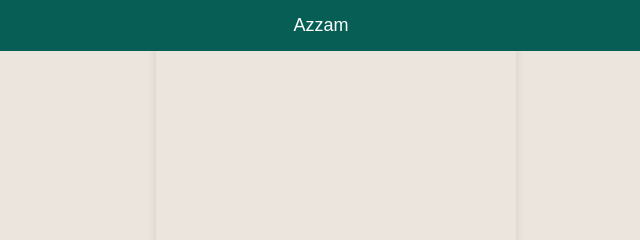
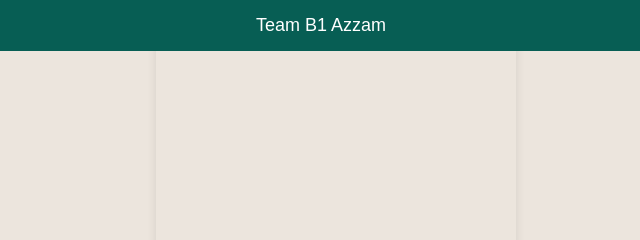
Before and after one commit to AbdallahSayedAzzam/Bot-B1-Azzam, a plain HTML site: page index.html in a window 1280 px wide. Shown: the top 240 px of the page, 304-944 px from the left. Drawn offline with Linux system fonts and the light colour scheme.

Commit message:
Update index.html

```diff
--- a/index.html
+++ b/index.html
@@ -109,7 +109,7 @@
 </head>
 <body>
 
-    <div id="chat-header">Azzam</div>
+    <div id="chat-header">Team B1 Azzam</div>
     <div id="chat-container">
         <div id="chat-box"></div>
         <div id="input-area">
```
